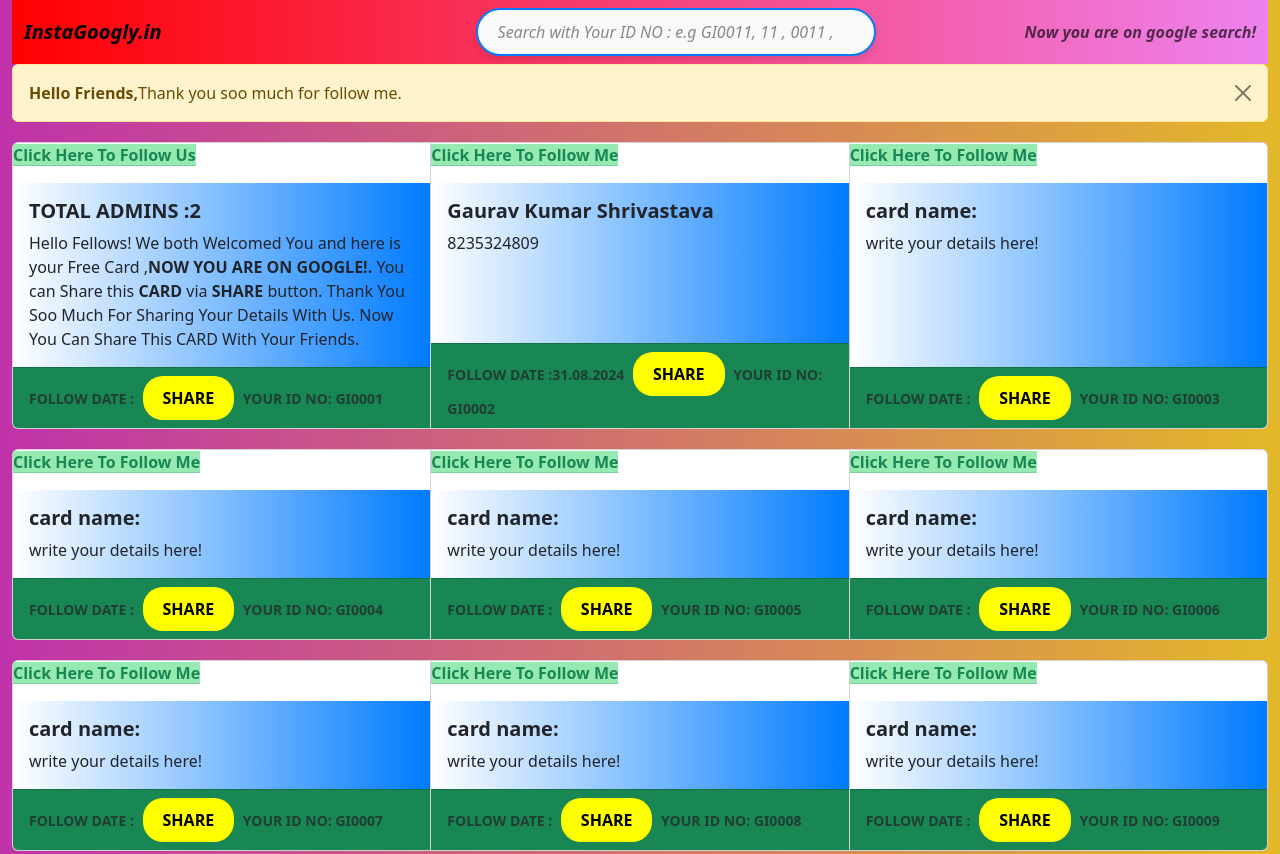
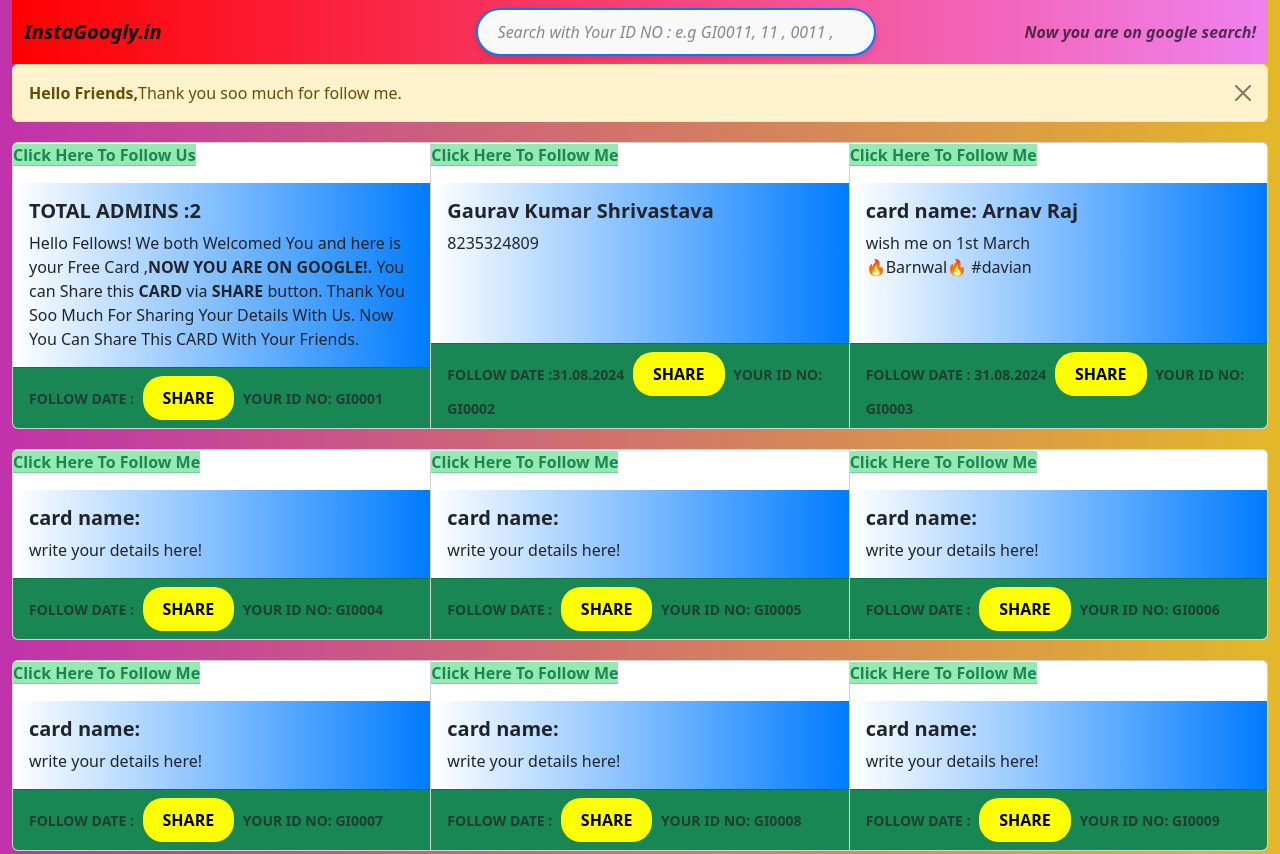
Before and after one commit to surajkant89/projecthike, a plain HTML site: page index.html in a window 1280 px wide. Shown: the top 854 px of the page. Drawn offline with nearby package versions, Linux system fonts and the light colour scheme.

Commit message:
Update index.html

```diff
--- a/index.html
+++ b/index.html
@@ -82,13 +82,13 @@
               </div>
             </div>
             <div class="card">
-                <p><a href="#" class="link-success link-offset-2 link-underline-opacity-25 link-underline-opacity-100-hover" style="background-color:  rgb(150, 233, 176);"><b>Click Here To Follow Me</b></a></p>
-              <div class="card-body" style=" background-image: linear-gradient(to right, rgba(255,0,0,0), rgb(0, 123, 255));">
-                <h5 class="card-title"><strong>card name:</strong></h5>
-                <p class="card-text">write your details here!</p>
-              </div>
-              <div class="card-footer bg-success">
-                <small class="text-body-secondary"><b> FOLLOW DATE :   <button id="share-button"><b>SHARE</b></button> YOUR ID NO: GI0003</b></small>
+                <p><a href="https://www.instagram.com/aarnav_raj.007?igsh=cjh1eGtuaGZ0b2hr" class="link-success link-offset-2 link-underline-opacity-25 link-underline-opacity-100-hover" style="background-color:  rgb(150, 233, 176);"><b>Click Here To Follow Me</b></a></p>
+              <div class="card-body" style=" background-image: linear-gradient(to right, rgba(255,0,0,0), rgb(0, 123, 255));">
+                <h5 class="card-title"><strong>card name: Arnav Raj</strong></h5>
+                <p class="card-text">wish me on 1st March <br> 🔥Barnwal🔥 #davian</p>
+              </div>
+              <div class="card-footer bg-success">
+                <small class="text-body-secondary"><b> FOLLOW DATE : 31.08.2024  <button id="share-button"><b>SHARE</b></button> YOUR ID NO: GI0003</b></small>
               </div>
             </div>
           </div>
```
